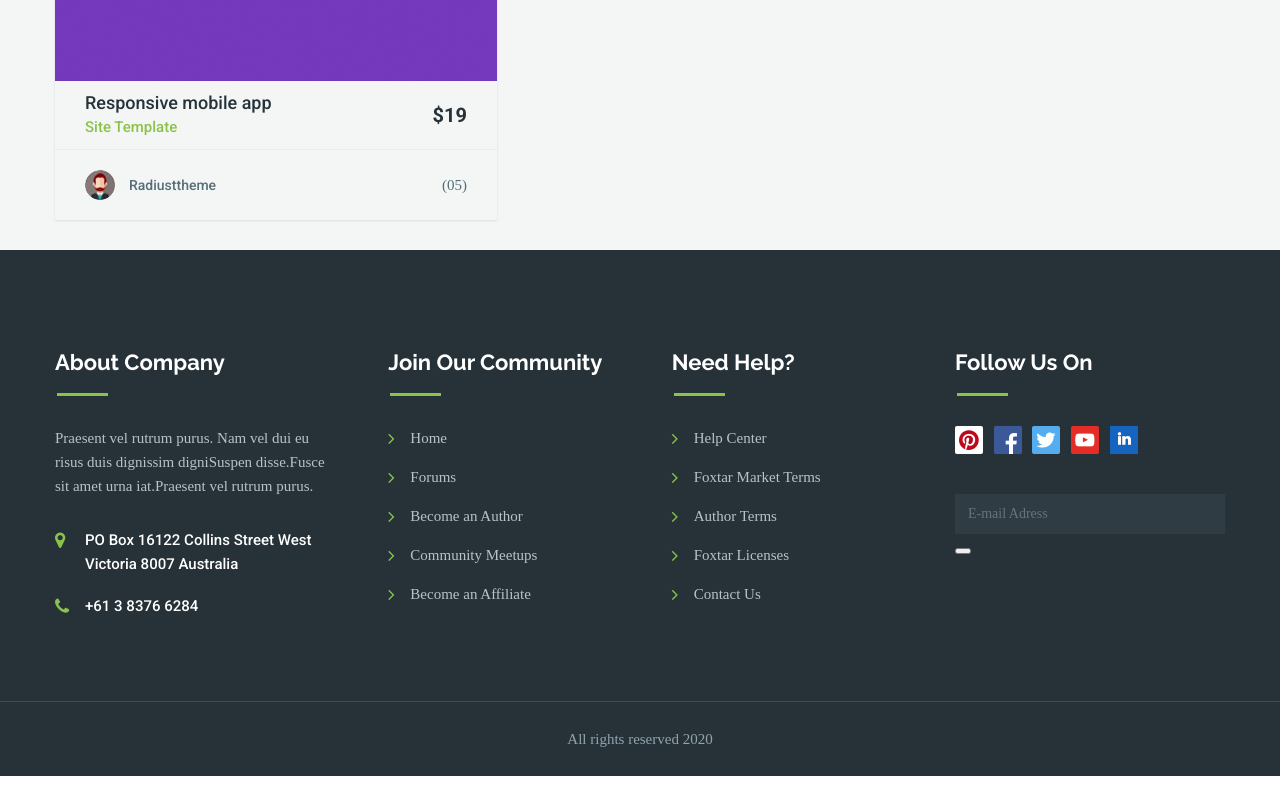
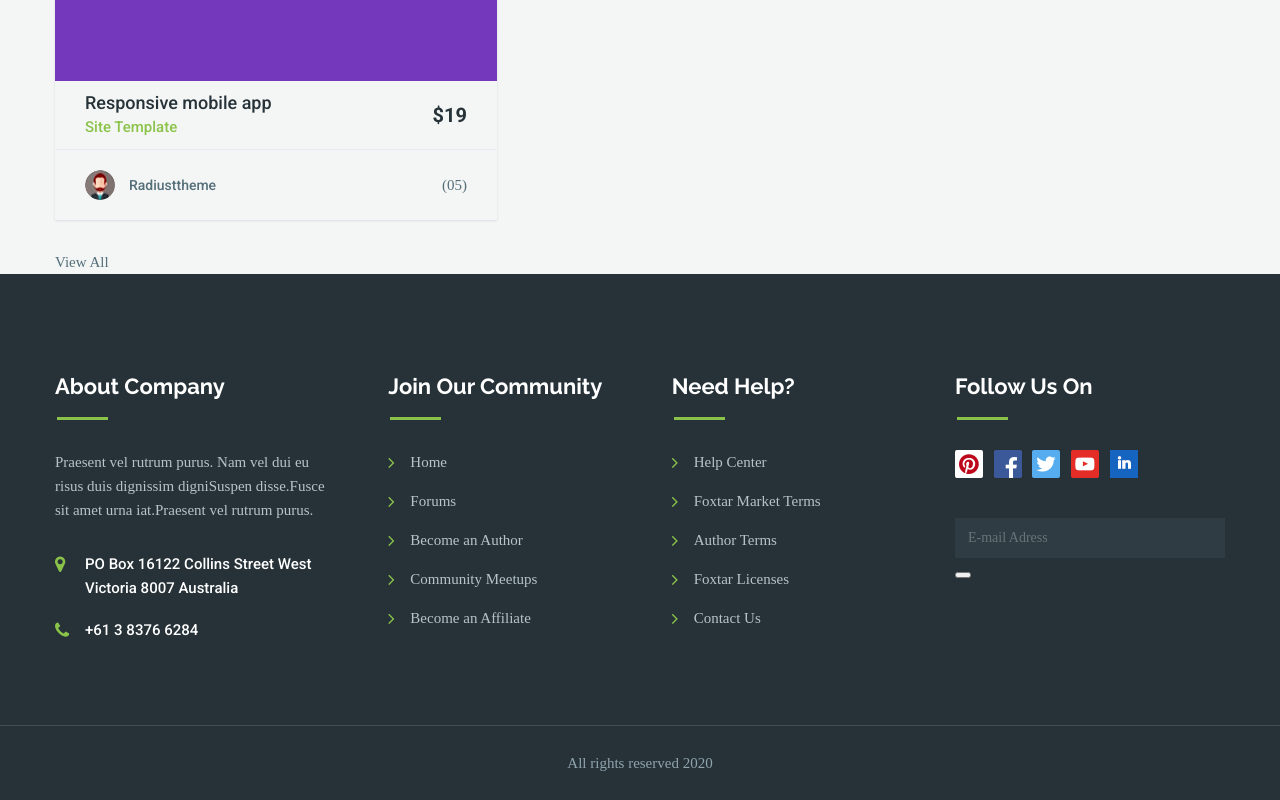
Before and after one commit to LtAlex1/moderno, a website: page app/new-items.html in a window 1280 px wide. Shown: the part 850-1650 px from the top of the page. Before the commit the page ends 1626 px from the top, so only its background shows below. Drawn offline with nearby package versions, Linux system fonts and the light colour scheme; files whose address does not match are found by name.

Commit message:
Added sellers-link button

```diff
--- a/app/new-items.html
+++ b/app/new-items.html
@@ -144,6 +144,8 @@
           </div>
         </div>
 
+        <a href="#" class="top-sellers__link">View All</a>
+
       </div>
 
     </aside>
```
